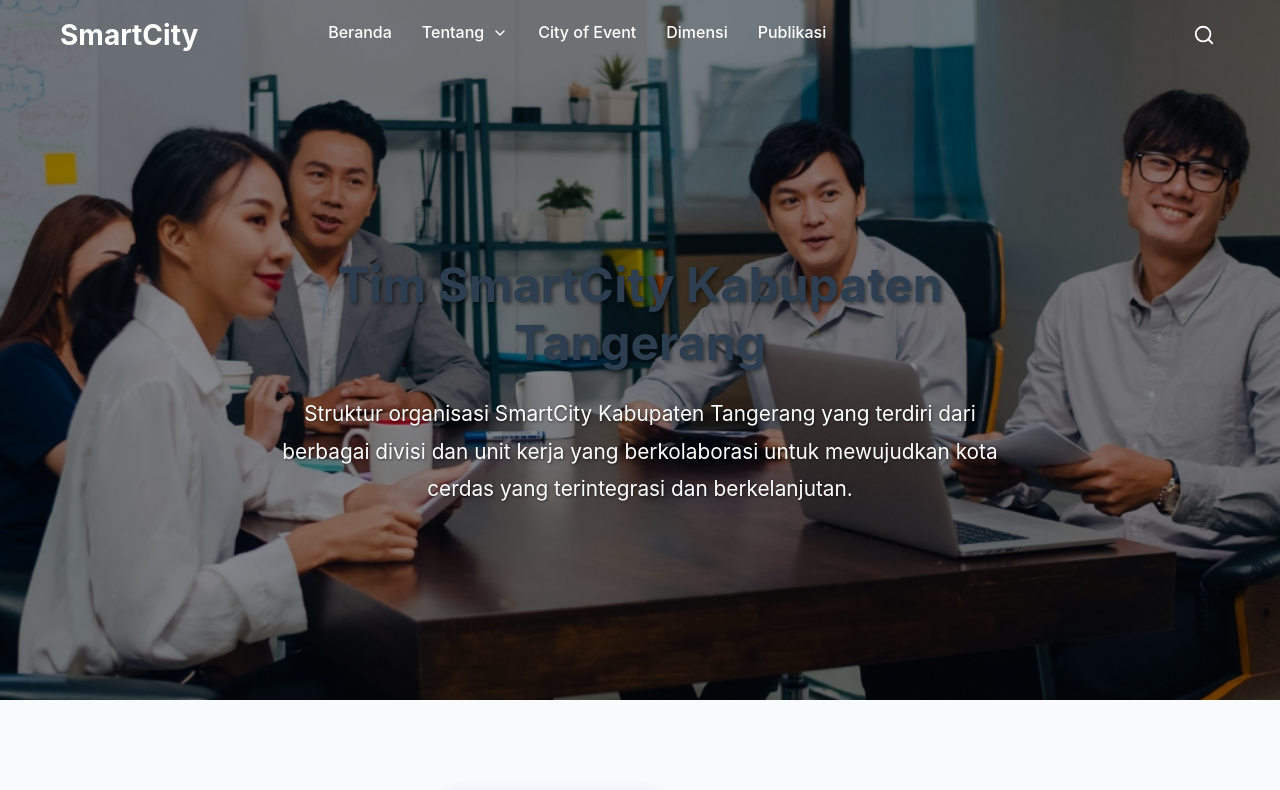
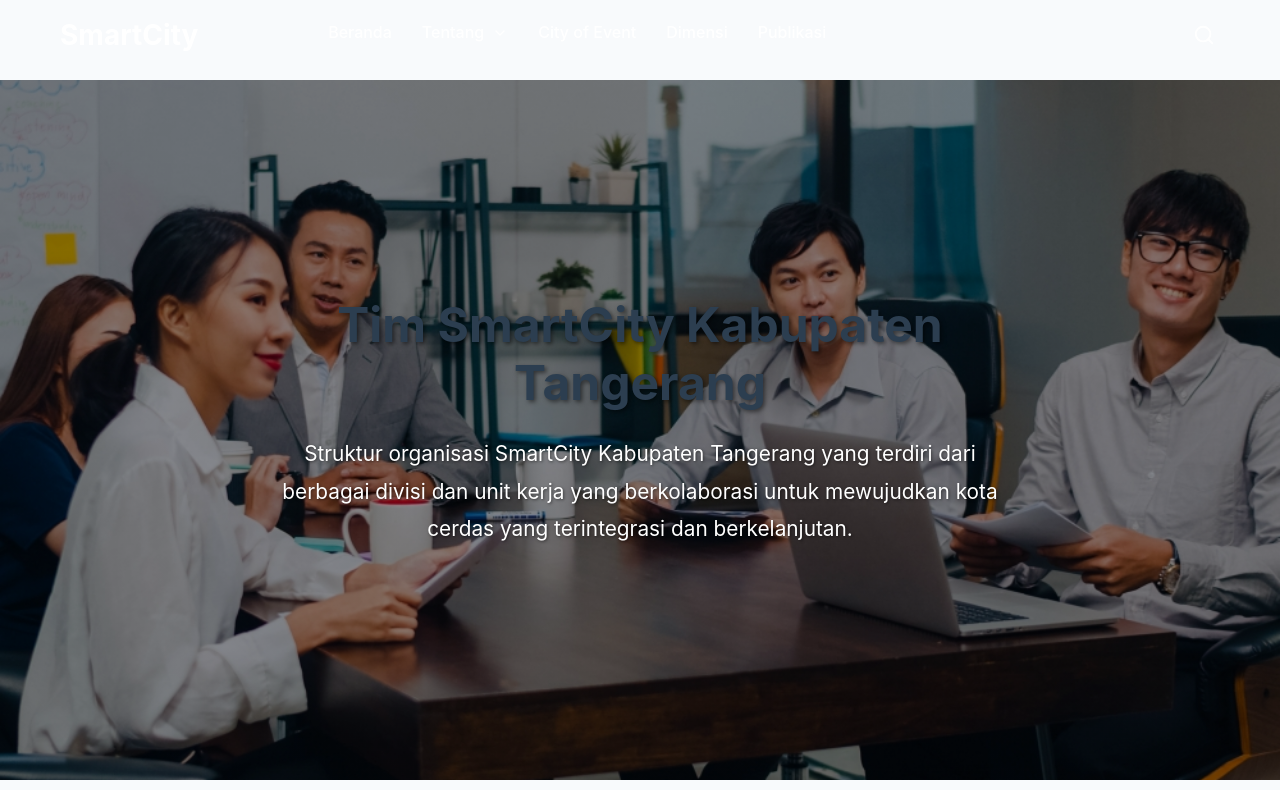
Before and after one commit to evansibara/smartcity-kabtangerang-react, a React (Vite) app: page /persona in a window 1280 px wide. Shown: the top 790 px of the page. Built offline with nearby package versions, Linux system fonts and the light colour scheme.

Commit message:
update: revisi terbaru

```diff
--- a/src/styles/persona_page.css
+++ b/src/styles/persona_page.css
@@ -38,8 +38,6 @@ body {
     color: white;
     text-align: center;
     z-index: 1;
-    margin-top: -80px;
-    padding-top: 80px;
 }
 
 .persona-hero-content {
```
